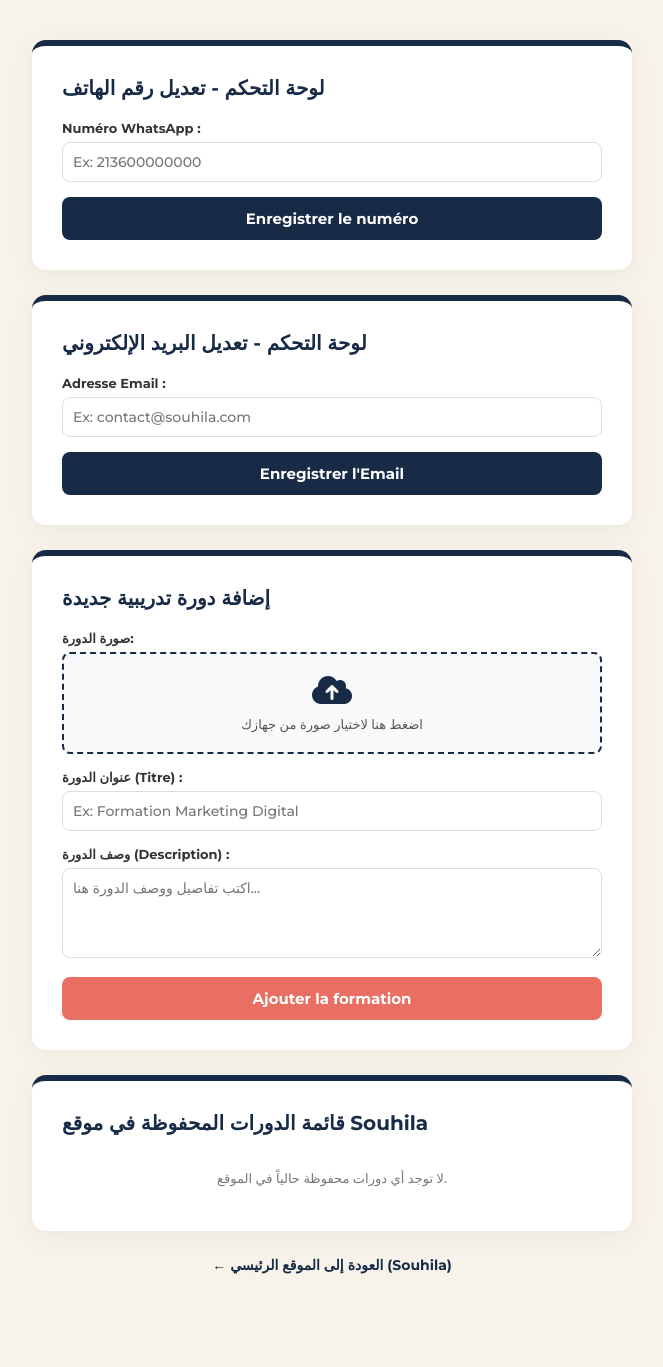
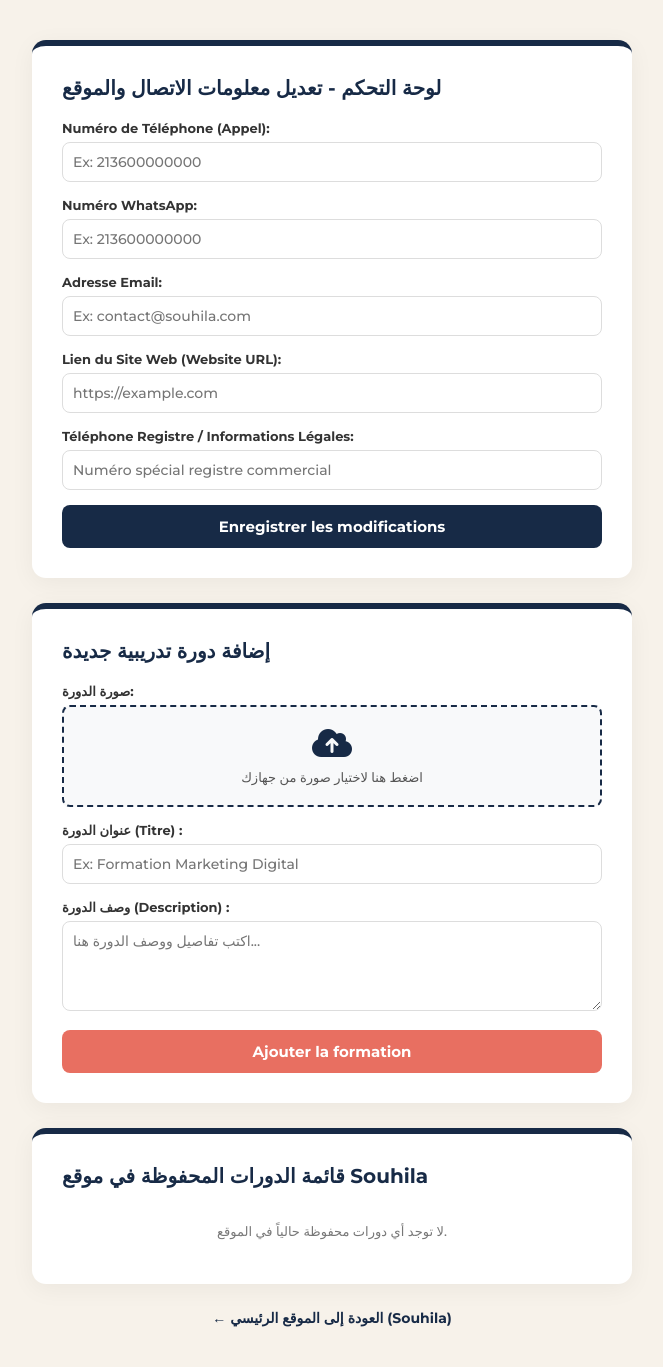
Before and after one commit to chichideb2007-blip/bisnes, a Flask app: page /admin in a window 1280 px wide. Shown: the whole page, without its empty margins (308-971 px from the left). Before the commit the page ends 1274 px from the top, so only its background shows below. Run offline with Flask 3, Linux system fonts and the light colour scheme; data that the repository does not hold is empty.

Commit message:
Update admin.html

```diff
--- a/templates/admin.html
+++ b/templates/admin.html
@@ -20,17 +20,16 @@
         .admin-container { width: 100%; max-width: 600px; }
         .admin-card { background: var(--card-bg); padding: 30px; border-radius: var(--border-radius); box-shadow: 0 5px 25px rgba(0,0,0,0.05); margin-bottom: 25px; border-top: 6px solid var(--dark-color); }
         h2 { color: var(--dark-color); font-size: 20px; margin-bottom: 20px; }
-        .form-group { margin-bottom: 15px; text-align: left; }
-        label { display: block; margin-bottom: 6px; color: #333; font-weight: 600; font-size: 13px; }
-        input[type="text"], input[type="email"], textarea { width: 100%; padding: 10px; box-sizing: border-box; border: 1px solid #ddd; border-radius: 8px; font-size: 14px; outline: none; }
+        .form-group, .mb-3 { margin-bottom: 15px; text-align: left; }
+        label, .form-label { display: block; margin-bottom: 6px; color: #333; font-weight: 600; font-size: 13px; }
+        input[type="text"], input[type="email"], input[type="url"], textarea, .form-control { width: 100%; padding: 10px; box-sizing: border-box; border: 1px solid #ddd; border-radius: 8px; font-size: 14px; outline: none; }
         textarea { resize: vertical; height: 90px; }
-        input[type="text"]:focus, input[type="email"]:focus, textarea:focus { border-color: var(--dark-color); }
+        input[type="text"]:focus, input[type="email"]:focus, input[type="url"]:focus, textarea:focus, .form-control:focus { border-color: var(--dark-color); }
 
-        .btn-admin { background-color: var(--dark-color); color: white; border: none; padding: 12px; border-radius: 8px; font-size: 15px; font-weight: bold; cursor: pointer; width: 100%; transition: background-color 0.3s; }
-        .btn-admin:hover { background-color: #2c426e; }
+        .btn-admin, .btn-primary { background-color: var(--dark-color); color: white; border: none; padding: 12px; border-radius: 8px; font-size: 15px; font-weight: bold; cursor: pointer; width: 100%; transition: background-color 0.3s; }
+        .btn-admin:hover, .btn-primary:hover { background-color: #2c426e; }
         .btn-course { background-color: var(--primary-color); }
-        .btn-edit { background-color: #ffc107; color: #333; width: 100%; }
-        .btn-edit:hover { background-color: #e0a800; }
+        .btn-course:hover { background-color: #d45b4e; }
         .btn-danger { background-color: #dc3545; color: white; border: none; padding: 6px 14px; border-radius: 6px; cursor: pointer; font-size: 13px; font-weight: bold; transition: background-color 0.3s; }
         .btn-danger:hover { background-color: #bd2130; }
 
@@ -44,51 +43,48 @@
 
     <div class="admin-container">
 
-        <!-- تعديل رقم الهاتف (واتساب) -->
+        <!-- نموذج تحديث معلومات الاتصال الشاملة -->
         <div class="admin-card">
-            <h2>لوحة التحكم - تعديل رقم الهاتف</h2>
-            {% if phone_msg %}
-                <div class="success-msg">{{ phone_msg }}</div>
-            {% endif %}
-            <form method="POST">
-                <input type="hidden" name="form_type" value="phone_update">
-                <div class="form-group">
-                    <label for="phone_number">Numéro WhatsApp :</label>
-                    <input type="text" id="phone_number" name="phone_number" value="{{ phone_number }}" placeholder="Ex: 213600000000" required {% if phone_number %}readonly{% endif %}>
-                </div>
-                <div>
-                    <button type="submit" id="save-btn" class="btn-admin" {% if phone_number %}style="display:none;"{% endif %}>Enregistrer le numéro</button>
-                    <button type="button" id="edit-btn" class="btn-admin btn-edit" onclick="enableEdit()" {% if not phone_number %}style="display:none;"{% endif %}>Modifier le numéro</button>
-                </div>
-            </form>
-        </div>
-
-        <!-- تعديل البريد الإلكتروني (المدمج بشكل صحيح ومطابق لبقية الحقول) -->
-        <div class="admin-card">
-            <h2>لوحة التحكم - تعديل البريد الإلكتروني</h2>
-            {% if email_msg %}
-                <div class="success-msg">{{ email_msg }}</div>
+            <h2>لوحة التحكم - تعديل معلومات الاتصال والموقع</h2>
+            {% if msg %}
+                <div class="success-msg">{{ msg }}</div>
             {% endif %}
             <form method="POST" action="/admin">
-                <input type="hidden" name="form_type" value="email_update">
-                <div class="form-group">
-                    <label for="email_address">Adresse Email :</label>
-                    <input type="email" id="email_address" name="email_address" value="{{ email_address }}" placeholder="Ex: contact@souhila.com" required {% if email_address %}readonly{% endif %}>
+                <input type="hidden" name="form_type" value="contact_update">
+
+                <div class="mb-3">
+                    <label class="form-label">Numéro de Téléphone (Appel):</label>
+                    <input type="text" name="phone_number" class="form-control" value="{{ settings.get('souhila_phone', '') }}" placeholder="Ex: 213600000000">
                 </div>
-                <div>
-                    <button type="submit" id="save-email-btn" class="btn-admin" {% if email_address %}style="display:none;"{% endif %}>Enregistrer l'Email</button>
-                    <button type="button" id="edit-email-btn" class="btn-admin btn-edit" onclick="enableEmailEdit()" {% if not email_address %}style="display:none;"{% endif %}>Modifier l'Email</button>
+
+                <div class="mb-3">
+                    <label class="form-label">Numéro WhatsApp:</label>
+                    <input type="text" name="whatsapp_number" class="form-control" value="{{ settings.get('souhila_whatsapp', '') }}" placeholder="Ex: 213600000000">
                 </div>
+
+                <div class="mb-3">
+                    <label class="form-label">Adresse Email:</label>
+                    <input type="email" name="email_address" class="form-control" value="{{ settings.get('souhila_email', '') }}" placeholder="Ex: contact@souhila.com">
+                </div>
+
+                <div class="mb-3">
+                    <label class="form-label">Lien du Site Web (Website URL):</label>
+                    <input type="url" name="website_url" class="form-control" value="{{ settings.get('souhila_website', '') }}" placeholder="https://example.com">
+                </div>
+
+                <div class="mb-3">
+                    <label class="form-label">Téléphone Registre / Informations Légales:</label>
+                    <input type="text" name="commercial_phone" class="form-control" value="{{ settings.get('souhila_commercial_phone', '') }}" placeholder="Numéro spécial registre commercial">
+                </div>
+
+                <button type="submit" class="btn-admin">Enregistrer les modifications</button>
             </form>
         </div>
 
         <!-- إضافة دورة تدريبية جديدة -->
         <div class="admin-card">
             <h2>إضافة دورة تدريبية جديدة</h2>
-            {% if course_msg %}
-                <div class="success-msg">{{ course_msg }}</div>
-            {% endif %}
-            <form method="POST" enctype="multipart/form-data">
+            <form method="POST" enctype="multipart/form-data" action="/admin">
                 <input type="hidden" name="form_type" value="add_course">
                 <div class="form-group">
                     <label class="form-label font-weight-bold">صورة الدورة:</label>
@@ -142,7 +138,7 @@
                                     {{ course.title }}
                                 </td>
                                 <td style="padding: 10px; text-align: center;">
-                                    <form method="POST" onsubmit="return confirm('هل أنت متأكد من حذف هذه الدورة نهائياً؟');" style="margin: 0;">
+                                    <form method="POST" action="/admin" onsubmit="return confirm('هل أنت متأكد من حذف هذه الدورة نهائياً؟');" style="margin: 0;">
                                         <input type="hidden" name="form_type" value="delete_course">
                                         <input type="hidden" name="course_id" value="{{ course.id }}">
                                         <button type="submit" class="btn-danger" style="padding: 6px 12px; font-size: 12px;">حذف</button>
@@ -162,26 +158,6 @@
     </div>
 
     <script>
-        function enableEdit() {
-            const phoneInput = document.getElementById('phone_number');
-            const saveBtn = document.getElementById('save-btn');
-            const editBtn = document.getElementById('edit-btn');
-            phoneInput.removeAttribute('readonly');
-            phoneInput.focus();
-            saveBtn.style.display = 'block';
-            editBtn.style.display = 'none';
-        }
-
-        function enableEmailEdit() {
-            const emailInput = document.getElementById('email_address');
-            const saveBtn = document.getElementById('save-email-btn');
-            const editBtn = document.getElementById('edit-email-btn');
-            emailInput.removeAttribute('readonly');
-            emailInput.focus();
-            saveBtn.style.display = 'block';
-            editBtn.style.display = 'none';
-        }
-
         function previewImage(event) {
             var reader = new FileReader();
             reader.onload = function(){
```
